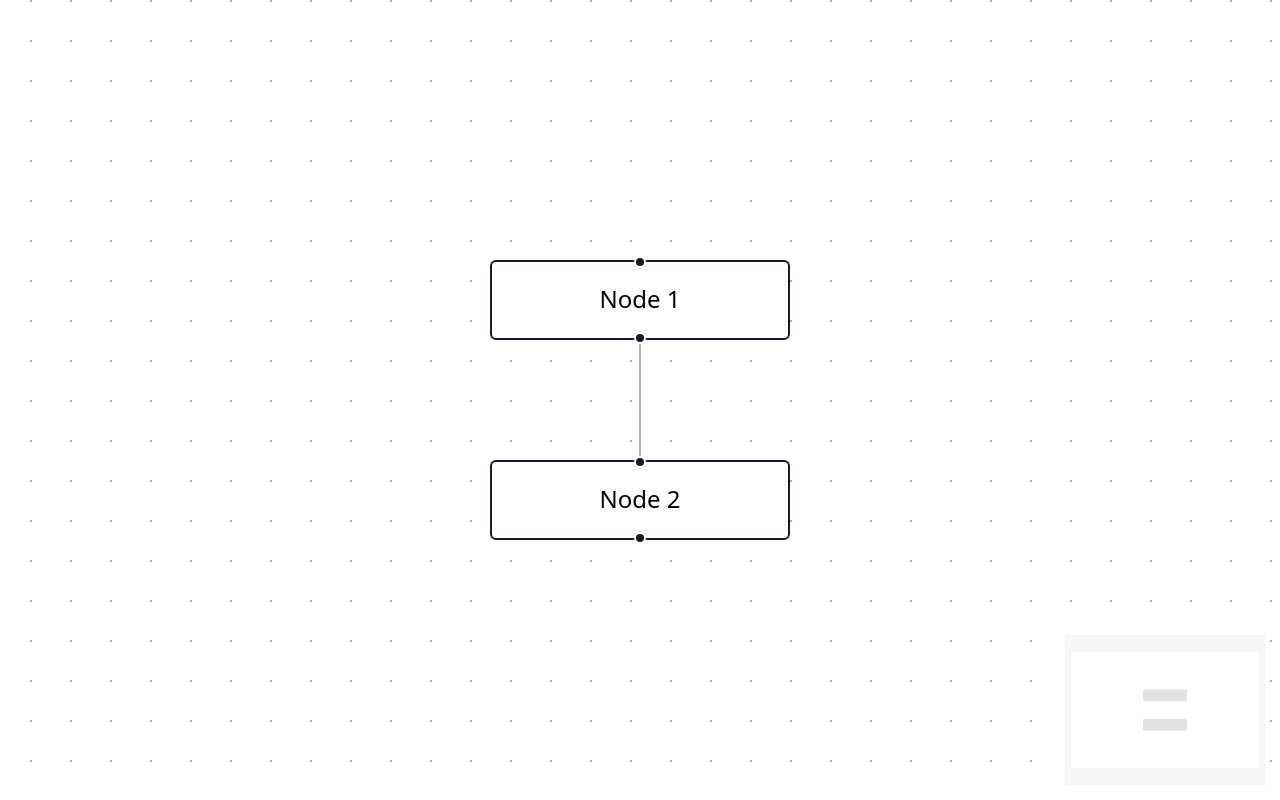
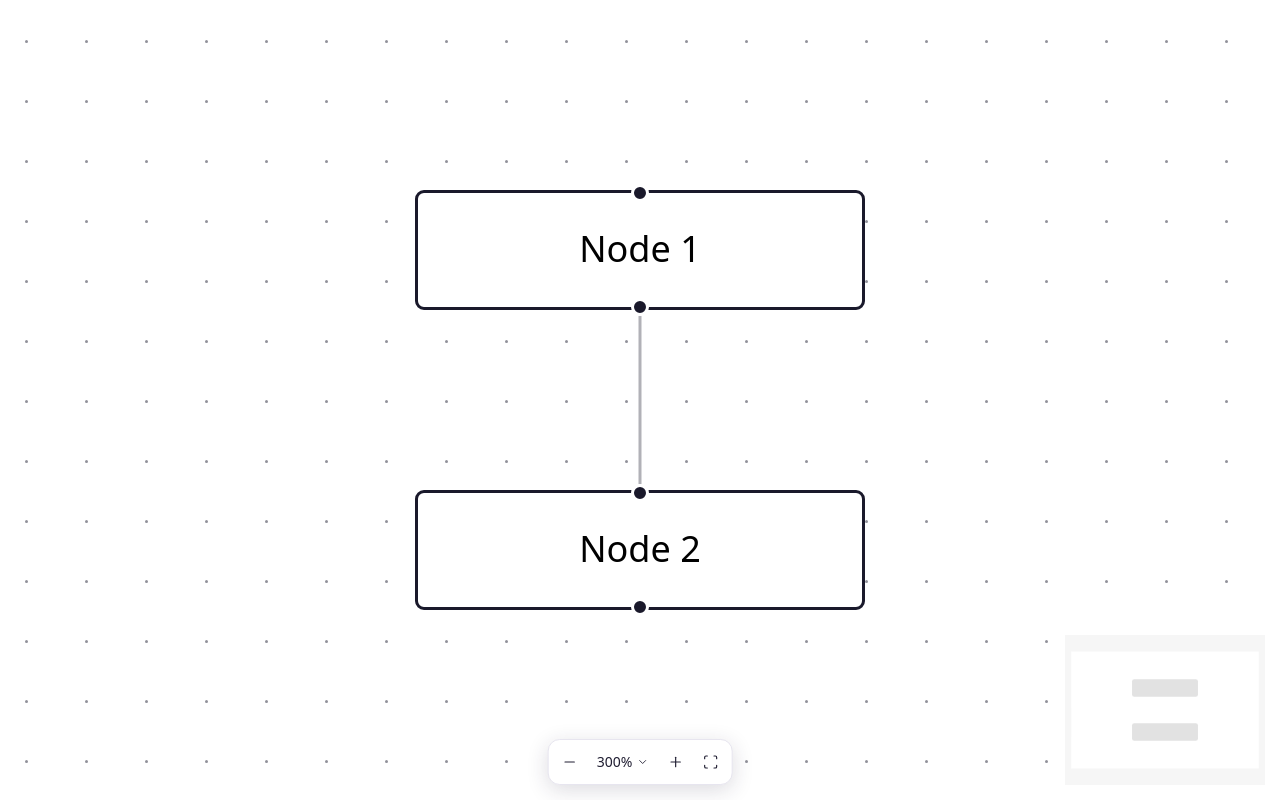
Before and after one commit to oscarzhpersson/Plot, a React (Vite) app: page / in a window 1280 px wide. Built offline with nearby package versions, Linux system fonts and the light colour scheme.

Commit message:
feat: adds toolbar zoom controls to the board

```diff
--- a/package.json
+++ b/package.json
@@ -10,6 +10,7 @@
     "preview": "vite preview"
   },
   "dependencies": {
+    "@radix-ui/react-dropdown-menu": "^2.2.1",
     "@xyflow/react": "^12.12.1",
     "lucide-react": "^1.72.0",
     "react": "^19.3.1",
--- a/src/components/board/Board.tsx
+++ b/src/components/board/Board.tsx
@@ -43,10 +43,12 @@ export default function Board() {
         panOnScrollSpeed={1}
         zoomOnScroll={false}
         zoomOnPinch
+        maxZoom={3} // TODO: Break out to global settings value?
         proOptions={{ hideAttribution: true }}
       >
         <Background gap={20} size={1} />
         <MiniMap />
+        <BoardToolbar />
       </ReactFlow>
     </div>
   );
--- /dev/null
+++ b/src/components/board/BoardToolbar.tsx
@@ -0,0 +1,155 @@
+import { Panel, useReactFlow, useStoreApi } from "@xyflow/react";
+import { Minus, Plus, Scan } from "lucide-react";
+import { useCallback, useEffect, useRef, type PointerEvent } from "react";
+import { getNextZoomPercent } from "@/utility/getNextZoomPercent";
+
+import { boardMotion, viewportAnimation } from "@/lib/motion";
+import type { BoardTool } from "@/types/Board.type";
+
+import ZoomPresetMenu from "./ZoomPresetMenu";
+
+const toolbarButtonStyles =
+  "cursor-pointer rounded-lg hover:bg-plot-toolbar-hover active:bg-plot-accent-soft focus-visible:outline-2 focus-visible:outline-offset-2 focus-visible:outline-plot-focus-ring motion-safe:transition-colors motion-safe:duration-(--plot-motion-feedback) motion-safe:ease-(--plot-motion-ease-feedback)";
+
+const iconClassName =
+  "motion-safe:transition-transform motion-safe:duration-(--plot-motion-feedback) motion-safe:ease-(--plot-motion-ease-feedback) motion-safe:group-hover:scale-[1.125] motion-safe:group-active:scale-95";
+
+const zoomHoldDelay = 320; // TODO: Add to separate file
+const zoomHoldDoublingTime = 800; // TODO: Add to separate file
+
+type ZoomDirection = "in" | "out";
+
+export type BoardToolbarProps = {
+  tool: BoardTool;
+  onToolChange: (tool: BoardTool) => void;
+};
+
+export default function BoardToolbar() {
+  const { getZoom, zoomTo, fitView } = useReactFlow();
+  const store = useStoreApi();
+
+  const zoomHoldFrame = useRef<number | null>(null);
+  const didHoldZoom = useRef(false);
+
+  const stopZoomHold = useCallback(() => {
+    if (zoomHoldFrame.current !== null) {
+      window.cancelAnimationFrame(zoomHoldFrame.current);
+      zoomHoldFrame.current = null;
+    }
+  }, []);
+
+  useEffect(() => {
+    window.addEventListener("blur", stopZoomHold);
+    return () => {
+      window.removeEventListener("blur", stopZoomHold);
+      stopZoomHold();
+    };
+  }, [stopZoomHold]);
+
+  function stepZoom(direction: ZoomDirection) {
+    const currentZoom = getZoom();
+    const nextZoom = getNextZoomPercent(currentZoom, direction) / 100;
+
+    if (nextZoom === currentZoom) return;
+
+    void zoomTo(nextZoom, viewportAnimation(boardMotion.zoom));
+  }
+
+  function startZoomHold(
+    event: PointerEvent<HTMLButtonElement>,
+    direction: ZoomDirection,
+  ) {
+    if (event.button !== 0 || !event.isPrimary) return;
+
+    stopZoomHold();
+    didHoldZoom.current = false;
+
+    const { minZoom, maxZoom } = store.getState();
+    const sign = direction === "in" ? 1 : -1;
+    const limit = direction === "in" ? maxZoom : minZoom;
+    let previousTime = performance.now() + zoomHoldDelay;
+
+    function zoomFrame(time: number) {
+      if (time >= previousTime) {
+        didHoldZoom.current = true;
+        const currentZoom = getZoom();
+        if (currentZoom === limit) return;
+
+        const elapsed = Math.min(time - previousTime, 50);
+        void zoomTo(
+          currentZoom * 2 ** ((sign * elapsed) / zoomHoldDoublingTime),
+        );
+        previousTime = time;
+      }
+      zoomHoldFrame.current = window.requestAnimationFrame(zoomFrame);
+    }
+
+    zoomHoldFrame.current = window.requestAnimationFrame(zoomFrame);
+  }
+
+  const zoomHoldEndHandlers = {
+    onPointerUp: stopZoomHold,
+    onPointerLeave: stopZoomHold,
+    onPointerCancel: stopZoomHold,
+    onLostPointerCapture: stopZoomHold,
+  };
+
+  return (
+    <Panel
+      position="bottom-center"
+      className="flex items-center gap-0.75 rounded-xl border border-plot-border bg-plot-surface text-plot-text p-1.25 shadow select-none"
+    >
+      <button
+        type="button"
+        title="Zoom out"
+        aria-label="Zoom out"
+        className={`nopan group grid h-8.5 w-8 touch-none place-items-center ${toolbarButtonStyles}`}
+        {...zoomHoldEndHandlers}
+        onPointerDown={(event) => startZoomHold(event, "out")}
+        onClick={(event) => {
+          if (event.detail === 0 || !didHoldZoom.current) stepZoom("out");
+        }}
+      >
+        <Minus
+          size={16}
+          strokeWidth={1.75}
+          className={iconClassName}
+          aria-hidden="true"
+        />
+      </button>
+      <ZoomPresetMenu triggerClassName={toolbarButtonStyles} />
+      <button
+        type="button"
+        title="Zoom in"
+        aria-label="Zoom in"
+        className={`nopan group grid h-8.5 w-8 touch-none place-items-center ${toolbarButtonStyles}`}
+        {...zoomHoldEndHandlers}
+        onPointerDown={(event) => startZoomHold(event, "in")}
+        onClick={(event) => {
+          if (event.detail === 0 || !didHoldZoom.current) stepZoom("in");
+        }}
+      >
+        <Plus
+          size={16}
+          strokeWidth={1.75}
+          className={iconClassName}
+          aria-hidden="true"
+        />
+      </button>
+      <button
+        type="button"
+        title="Fit board"
+        aria-label="Fit board"
+        className={`group grid h-8.5 w-8 place-items-center ${toolbarButtonStyles}`}
+        onClick={() => void fitView(viewportAnimation(boardMotion.fit))}
+      >
+        <Scan
+          size={16}
+          strokeWidth={1.75}
+          className={iconClassName}
+          aria-hidden="true"
+        />
+      </button>
+    </Panel>
+  );
+}
--- /dev/null
+++ b/src/components/board/ZoomPresetMenu.tsx
@@ -0,0 +1,62 @@
+import * as DropdownMenu from "@radix-ui/react-dropdown-menu";
+import { useReactFlow, useViewport } from "@xyflow/react";
+import { Check, ChevronDown } from "lucide-react";
+
+import { boardMotion, viewportAnimation } from "@/lib/motion";
+
+const zoomPresets = [50, 75, 100, 150, 200]; // TODO: Move to external file
+
+type ZoomPresetMenuProps = {
+  triggerClassName: string;
+};
+
+export default function ZoomPresetMenu({
+  triggerClassName,
+}: ZoomPresetMenuProps) {
+  const { zoomTo } = useReactFlow();
+  const { zoom } = useViewport();
+  const zoomPercent = Math.round(zoom * 100);
+
+  return (
+    <DropdownMenu.Root modal={false}>
+      <DropdownMenu.Trigger
+        type="button"
+        aria-label={`Zoom presets, current zoom ${zoomPercent}%`}
+        className={`flex h-8.5 min-w-16 items-center justify-center gap-1 px-2 text-sm tabular-nums data-[state=open]:bg-plot-accent-soft data-[state=open]:text-plot-accent-soft-foreground ${triggerClassName}`}
+      >
+        {zoomPercent}%
+        <ChevronDown size={12} strokeWidth={1.75} aria-hidden="true" />
+      </DropdownMenu.Trigger>
+      <DropdownMenu.Content
+        aria-label="Zoom presets"
+        side="top"
+        sideOffset={12}
+        collisionPadding={8}
+        className="plot-menu nopan nowheel z-10 min-w-28 rounded-xl border border-plot-border bg-plot-surface p-1.25 text-sm text-plot-text shadow"
+      >
+        <DropdownMenu.RadioGroup
+          value={String(zoomPercent)}
+          onValueChange={(value) =>
+            void zoomTo(
+              Number(value) / 100,
+              viewportAnimation(boardMotion.zoom),
+            )
+          }
+        >
+          {zoomPresets.map((preset) => (
+            <DropdownMenu.RadioItem
+              key={preset}
+              value={String(preset)}
+              className="flex h-8.5 cursor-pointer items-center justify-between gap-3 rounded-lg px-2.5 tabular-nums outline-none data-[state=checked]:text-plot-accent-soft-foreground data-[highlighted]:bg-plot-toolbar-hover"
+            >
+              {preset}%
+              <DropdownMenu.ItemIndicator>
+                <Check size={14} strokeWidth={1.75} aria-hidden="true" />
+              </DropdownMenu.ItemIndicator>
+            </DropdownMenu.RadioItem>
+          ))}
+        </DropdownMenu.RadioGroup>
+      </DropdownMenu.Content>
+    </DropdownMenu.Root>
+  );
+}
--- /dev/null
+++ b/src/types/Board.type.ts
@@ -0,0 +1 @@
+export type BoardTool = "pan" | "comment";
--- /dev/null
+++ b/src/utility/getNextZoomPercent.ts
@@ -0,0 +1,14 @@
+export function getNextZoomPercent(
+  zoom: number,
+  direction: "in" | "out",
+): number {
+  const current = Math.round(zoom * 100);
+  const zoomingIn = direction === "in";
+
+  // Move one point first so an exact stop always advances.
+  const target = current + (zoomingIn ? 1 : -1);
+  const step = target < 100 ? 5 : target < 200 ? 10 : 25;
+  const round = zoomingIn ? Math.ceil : Math.floor;
+
+  return Math.max(50, Math.min(300, round(target / step) * step));
+}
```
Also changed, not shown: 1 other file (tests, documents, lock files or other folders).
